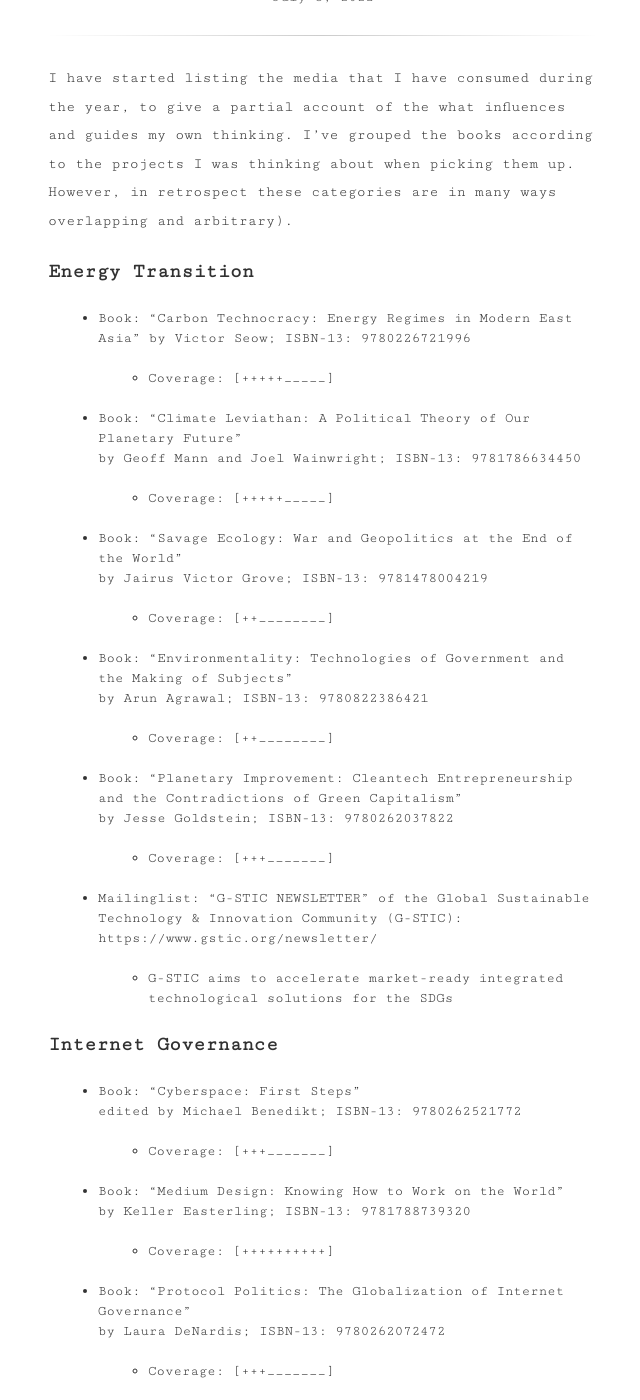
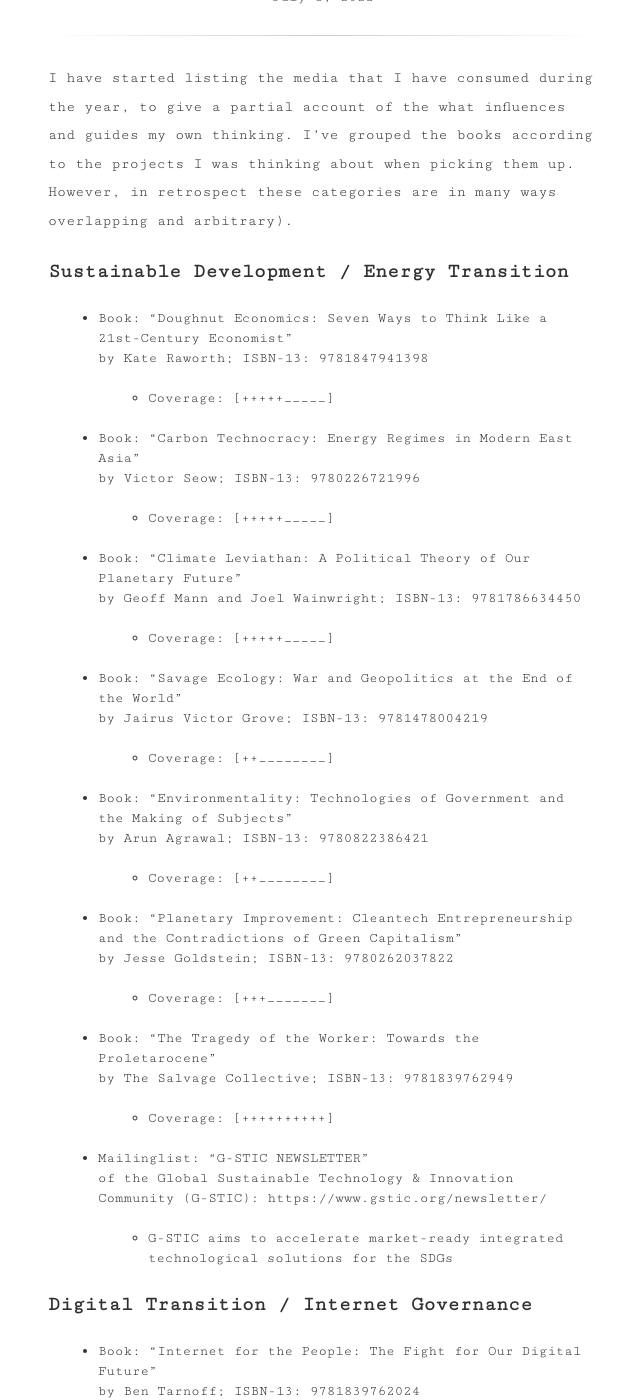
Before and after one commit to Christovis/Christovis.github.io, a Jekyll site: the page built from _blog/2022-04-14-blog-media.md, in a window 1280 px wide and 1400 px high, scrolled down 390 px. Shown: the whole window, without its empty margins (317-957 px from the left). Built offline with Jekyll 4.4.1, drawn with Linux system fonts in a browser that asks for light colours; some of the changed text lies outside the part shown.

Commit message:
update media 2022

```diff
--- a/_blog/2022-04-14-blog-media.md
+++ b/_blog/2022-04-14-blog-media.md
@@ -9,9 +9,13 @@
 
 I have started listing the media that I have consumed during the year, to give a partial account of the what influences and guides my own thinking. I’ve grouped the books according to the projects I was thinking about when picking them up. However, in retrospect these categories are in many ways overlapping and arbitrary).
 
-### **Energy Transition**
+### **Sustainable Development / Energy Transition**
 
-* Book: "Carbon Technocracy: Energy Regimes in Modern East Asia"
+* Book: "Doughnut Economics: Seven Ways to Think Like a 21st-Century Economist"<br/>
+    by Kate Raworth; ISBN-13: 9781847941398
+    * Coverage: [+++++\_\_\_\_\_]
+
+* Book: "Carbon Technocracy: Energy Regimes in Modern East Asia"<br/>
     by Victor Seow; ISBN-13: 9780226721996
     * Coverage: [+++++\_\_\_\_\_]
 
@@ -31,12 +35,20 @@
     by Jesse Goldstein; ISBN-13: 9780262037822
     * Coverage: [+++\_\_\_\_\_\_\_]
 
-* Mailinglist: "G-STIC NEWSLETTER"
+* Book: "The Tragedy of the Worker: Towards the Proletarocene"<br/>
+    by The Salvage Collective; ISBN-13: 9781839762949
+    * Coverage: [++++++++++]
+
+* Mailinglist: "G-STIC NEWSLETTER"<br/>
     of the Global Sustainable Technology & Innovation Community (G-STIC): https://www.gstic.org/newsletter/
     * G-STIC aims to accelerate market-ready integrated technological solutions for the SDGs
 
 
-### **Internet Governance**
+### **Digital Transition / Internet Governance**
+
+* Book: "Internet for the People: The Fight for Our Digital Future"<br/>
+    by Ben Tarnoff; ISBN-13: 9781839762024
+    * Coverage: [++\_\_\_\_\_\_\_\_]
 
 * Book: "Cyberspace: First Steps"<br/>
     edited by Michael Benedikt; ISBN-13: 9780262521772
```
